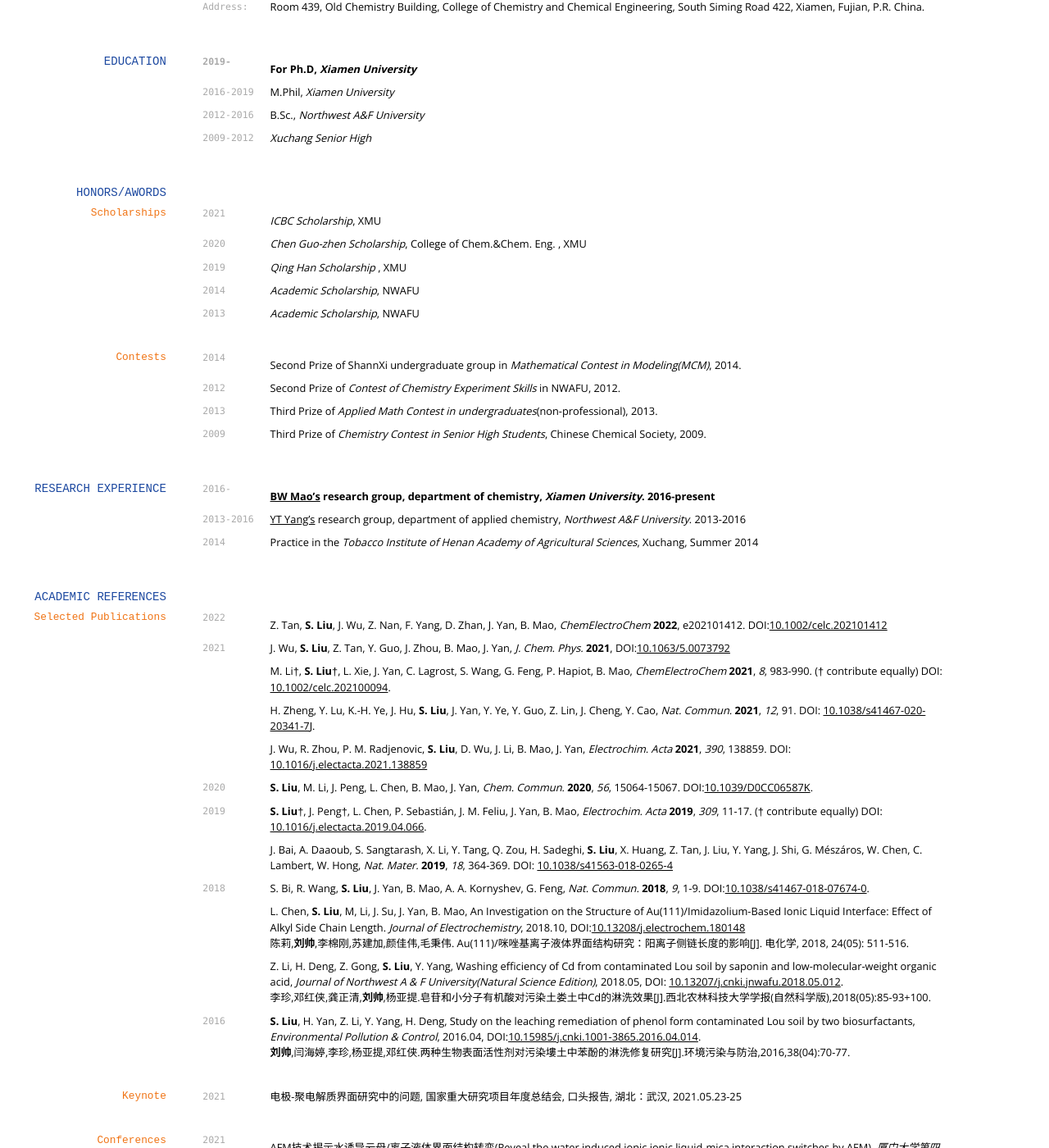
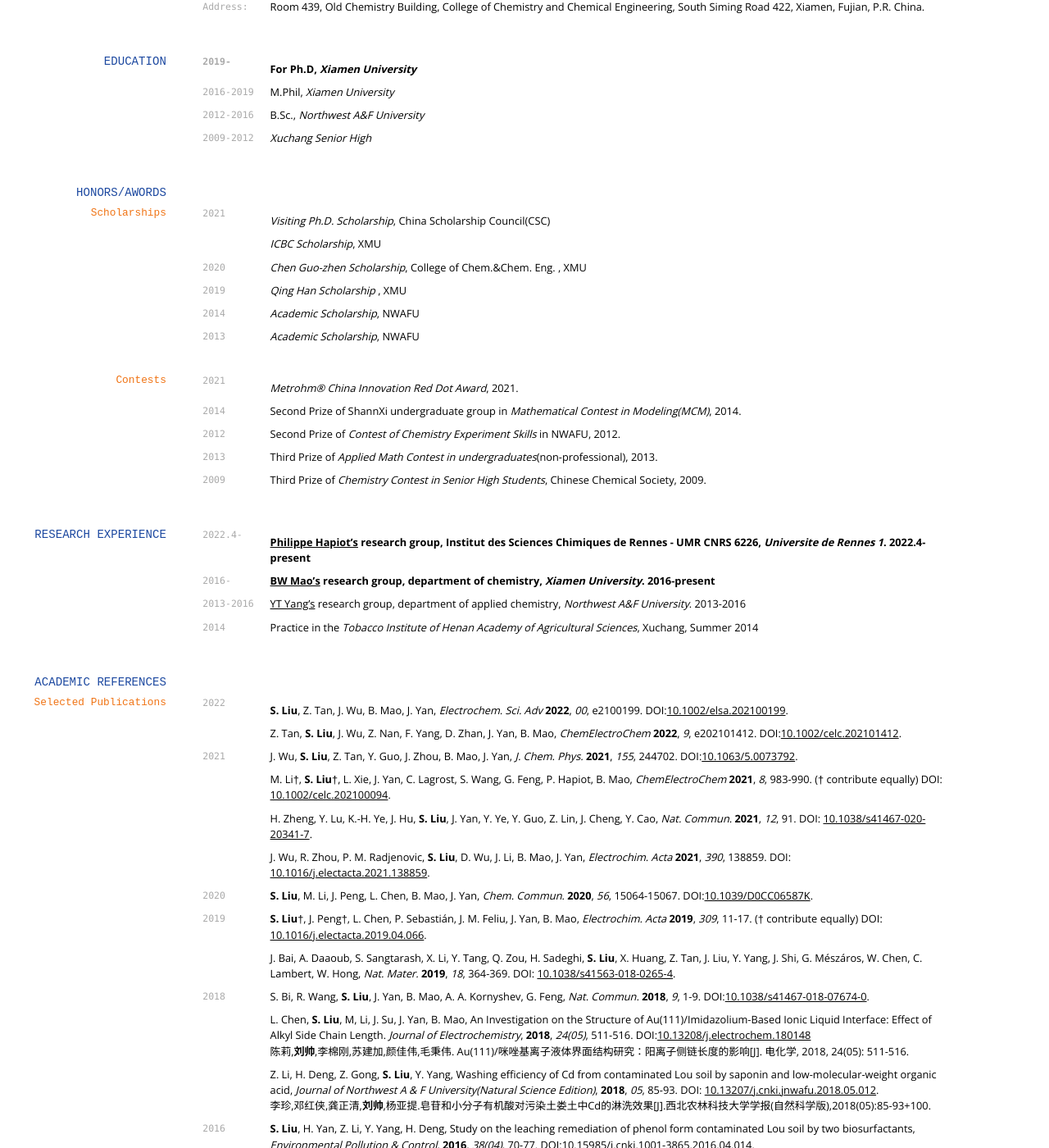
Before and after one commit to shuayliu/shuayliu.github.io, a Jekyll site: the page built from index.md, in a window 1280 px wide and 1400 px high, scrolled down 333 px. Shown: the whole window at 82% size. Built offline with Jekyll 4.4.1, drawn with Linux system fonts in a browser that asks for light colours; nearby versions of some CDN libraries; some web fonts are replaced.

Commit message:
20220308 update研究经历

```diff
--- a/index.md
+++ b/index.md
@@ -56,6 +56,8 @@ B.Sc., *Northwest A&F University*
 
 `2021`
 
+*Visiting Ph.D. Scholarship*, China Scholarship Council(CSC)
+
 *ICBC Scholarship*, XMU
 
 `2020`
@@ -76,6 +78,10 @@ B.Sc., *Northwest A&F University*
 
 ### Contests
 
+`2021`
+
+*Metrohm® China Innovation Red Dot Award*, 2021.
+
 `2014`
 
 Second Prize of ShannXi undergraduate group in *Mathematical Contest in Modeling(MCM)*, 2014.
@@ -93,6 +99,10 @@ Third Prize of *Applied Math Contest in undergraduates*(non-professional), 2013.
 Third Prize of *Chemistry Contest in Senior High Students*, Chinese Chemical Society, 2009.
 
 ## RESEARCH EXPERIENCE
+
+`2022.4-`
+
+**[Philippe Hapiot's](https://iscr.univ-rennes1.fr/philippe-hapiot) research group, Institut des Sciences Chimiques de Rennes - UMR CNRS 6226, *Universite de Rennes 1*.  2022.4-present**
 
 `2016-`
 
@@ -114,17 +124,19 @@ Practice in the *Tobacco Institute of Henan Academy of Agricultural Sciences*, X
 
 `2022`
 
-Z. Tan, **S. Liu**, J. Wu, Z. Nan, F. Yang, D. Zhan, J. Yan, B. Mao, *ChemElectroChem* **2022**, e202101412. DOI:[10.1002/celc.202101412](https://doi.org/10.1002/celc.202101412)
+**S. Liu**, Z. Tan, J. Wu, B. Mao, J. Yan, *Electrochem. Sci. Adv* **2022**, *00*, e2100199. DOI:[10.1002/elsa.202100199](https://oi.org/10.1002/elsa.202100199).
+
+Z. Tan, **S. Liu**, J. Wu, Z. Nan, F. Yang, D. Zhan, J. Yan, B. Mao, *ChemElectroChem* **2022**, *9*, e202101412. DOI:[10.1002/celc.202101412](https://doi.org/10.1002/celc.202101412).
 
 `2021`
 
-J. Wu, **S. Liu**, Z. Tan, Y. Guo, J. Zhou, B. Mao, J. Yan, *J. Chem. Phys.* **2021**, DOI:[10.1063/5.0073792](https://doi.org/10.1063/5.0073792)
+J. Wu, **S. Liu**, Z. Tan, Y. Guo, J. Zhou, B. Mao, J. Yan, *J. Chem. Phys.* **2021**, *155*, 244702. DOI:[10.1063/5.0073792](https://doi.org/10.1063/5.0073792).
 
 M. Li†, **S. Liu**†, L. Xie, J. Yan, C. Lagrost, S. Wang, G. Feng, P. Hapiot, B. Mao, *ChemElectroChem* **2021**, *8*, 983-990. († contribute equally) DOI: [10.1002/celc.202100094](https://doi.org/10.1002/celc.202100094).
 
-H. Zheng, Y. Lu, K.-H. Ye, J. Hu, **S. Liu**, J. Yan, Y. Ye, Y. Guo, Z. Lin, J. Cheng, Y. Cao, *Nat. Commun.* **2021**, *12*, 91. DOI: [10.1038/s41467-020-20341-7](https://doi.org/10.1038/s41467-020-20341-7)J.
+H. Zheng, Y. Lu, K.-H. Ye, J. Hu, **S. Liu**, J. Yan, Y. Ye, Y. Guo, Z. Lin, J. Cheng, Y. Cao, *Nat. Commun.* **2021**, *12*, 91. DOI: [10.1038/s41467-020-20341-7](https://doi.org/10.1038/s41467-020-20341-7).
 
-J. Wu, R. Zhou, P. M. Radjenovic, **S. Liu**, D. Wu, J. Li, B. Mao, J. Yan, *Electrochim. Acta* **2021**, *390*, 138859. DOI: [10.1016/j.electacta.2021.138859](https://doi.org/10.1016/j.electacta.2021.138859)
+J. Wu, R. Zhou, P. M. Radjenovic, **S. Liu**, D. Wu, J. Li, B. Mao, J. Yan, *Electrochim. Acta* **2021**, *390*, 138859. DOI: [10.1016/j.electacta.2021.138859](https://doi.org/10.1016/j.electacta.2021.138859).
 
 `2020`
 
@@ -134,21 +146,21 @@ J. Wu, R. Zhou, P. M. Radjenovic, **S. Liu**, D. Wu, J. Li, B. Mao, J. Yan, *Ele
 
 **S. Liu**†, J. Peng†, L. Chen, P. Sebastián, J. M. Feliu, J. Yan, B. Mao, *Electrochim. Acta* **2019**, *309*, 11-17. († contribute equally) DOI: [10.1016/j.electacta.2019.04.066](https://doi.org/10.1016/j.electacta.2019.04.066).
 
-J. Bai, A. Daaoub, S. Sangtarash, X. Li, Y. Tang, Q. Zou, H. Sadeghi, **S. Liu**, X. Huang, Z. Tan, J. Liu, Y. Yang, J. Shi, G. Mészáros, W. Chen, C. Lambert, W. Hong, *Nat. Mater.* **2019**, *18*, 364-369.  DOI: [10.1038/s41563-018-0265-4](https://doi.org/10.1038/s41563-018-0265-4)
+J. Bai, A. Daaoub, S. Sangtarash, X. Li, Y. Tang, Q. Zou, H. Sadeghi, **S. Liu**, X. Huang, Z. Tan, J. Liu, Y. Yang, J. Shi, G. Mészáros, W. Chen, C. Lambert, W. Hong, *Nat. Mater.* **2019**, *18*, 364-369.  DOI: [10.1038/s41563-018-0265-4](https://doi.org/10.1038/s41563-018-0265-4).
 
 `2018`
 
 S. Bi, R. Wang, **S. Liu**, J. Yan, B. Mao, A. A. Kornyshev, G. Feng, *Nat. Commun.* **2018**, *9*, 1-9. DOI:[10.1038/s41467-018-07674-0](https://doi.org/10.1038/s41467-018-07674-0).
 
-L. Chen, **S. Liu**, M, Li, J. Su, J. Yan, B. Mao,  An Investigation on the Structure of Au(111)/Imidazolium-Based Ionic Liquid Interface: Effect of Alkyl Side Chain Length. *Journal of Electrochemistry*, 2018.10,  DOI:[10.13208/j.electrochem.180148 ](http://electrochem.xmu.edu.cn/CN/10.13208/j.electrochem.180148)<br>
+L. Chen, **S. Liu**, M, Li, J. Su, J. Yan, B. Mao,  An Investigation on the Structure of Au(111)/Imidazolium-Based Ionic Liquid Interface: Effect of Alkyl Side Chain Length. *Journal of Electrochemistry*, **2018**, *24(05)*, 511-516. DOI:[10.13208/j.electrochem.180148 ](http://electrochem.xmu.edu.cn/CN/10.13208/j.electrochem.180148)<br>
 陈莉,**刘帅**,李棉刚,苏建加,颜佳伟,毛秉伟. Au(111)/咪唑基离子液体界面结构研究：阳离子侧链长度的影响[J]. 电化学, 2018, 24(05): 511-516.
 
-Z. Li, H. Deng, Z. Gong, **S. Liu**, Y. Yang, Washing efficiency of Cd from contaminated Lou soil by saponin and low-molecular-weight organic acid, *Journal of Northwest A & F University(Natural Science Edition)*,  2018.05, DOI: [10.13207/j.cnki.jnwafu.2018.05.012](http://doi.org/10.13207/j.cnki.jnwafu.2018.05.012).<br>
+Z. Li, H. Deng, Z. Gong, **S. Liu**, Y. Yang, Washing efficiency of Cd from contaminated Lou soil by saponin and low-molecular-weight organic acid, *Journal of Northwest A & F University(Natural Science Edition)*, **2018**, *05*, 85-93. DOI: [10.13207/j.cnki.jnwafu.2018.05.012](http://doi.org/10.13207/j.cnki.jnwafu.2018.05.012).<br>
 李珍,邓红侠,龚正清,**刘帅**,杨亚提.皂苷和小分子有机酸对污染土娄土中Cd的淋洗效果[J].西北农林科技大学学报(自然科学版),2018(05):85-93+100.
 
 `2016`
 
-**S. Liu**, H. Yan, Z. Li, Y. Yang, H. Deng, Study on the leaching remediation of phenol form contaminated Lou soil by two biosurfactants, *Environmental Pollution & Control*, 2016.04, DOI:[10.15985/j.cnki.1001-3865.2016.04.014](http://doi.org/10.15985/j.cnki.1001-3865.2016.04.014).<br>
+**S. Liu**, H. Yan, Z. Li, Y. Yang, H. Deng, Study on the leaching remediation of phenol form contaminated Lou soil by two biosurfactants, *Environmental Pollution & Control*, **2016**, *38(04)*, 70-77. DOI:[10.15985/j.cnki.1001-3865.2016.04.014](http://doi.org/10.15985/j.cnki.1001-3865.2016.04.014).<br>
 **刘帅**,闫海婷,李珍,杨亚提,邓红侠.两种生物表面活性剂对污染塿土中苯酚的淋洗修复研究[J].环境污染与防治,2016,38(04):70-77.
 
 ### Keynote
```
